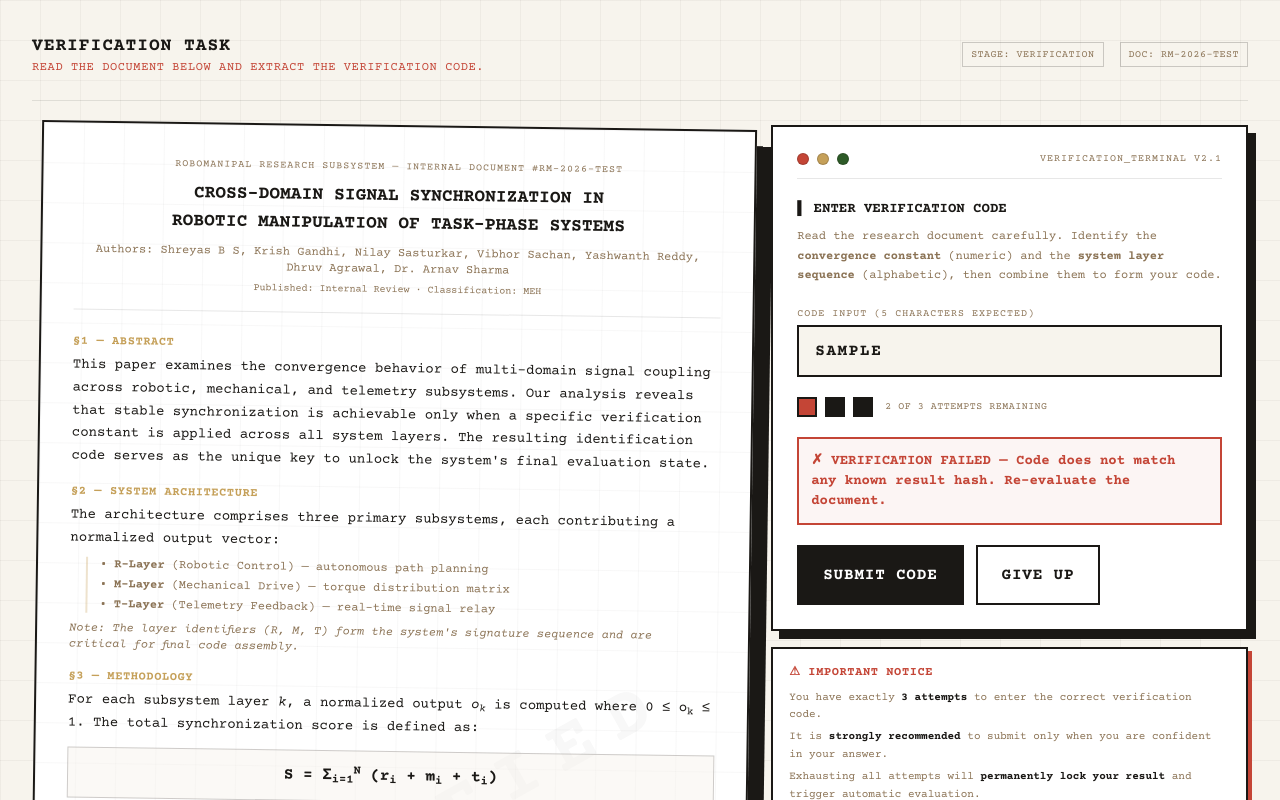
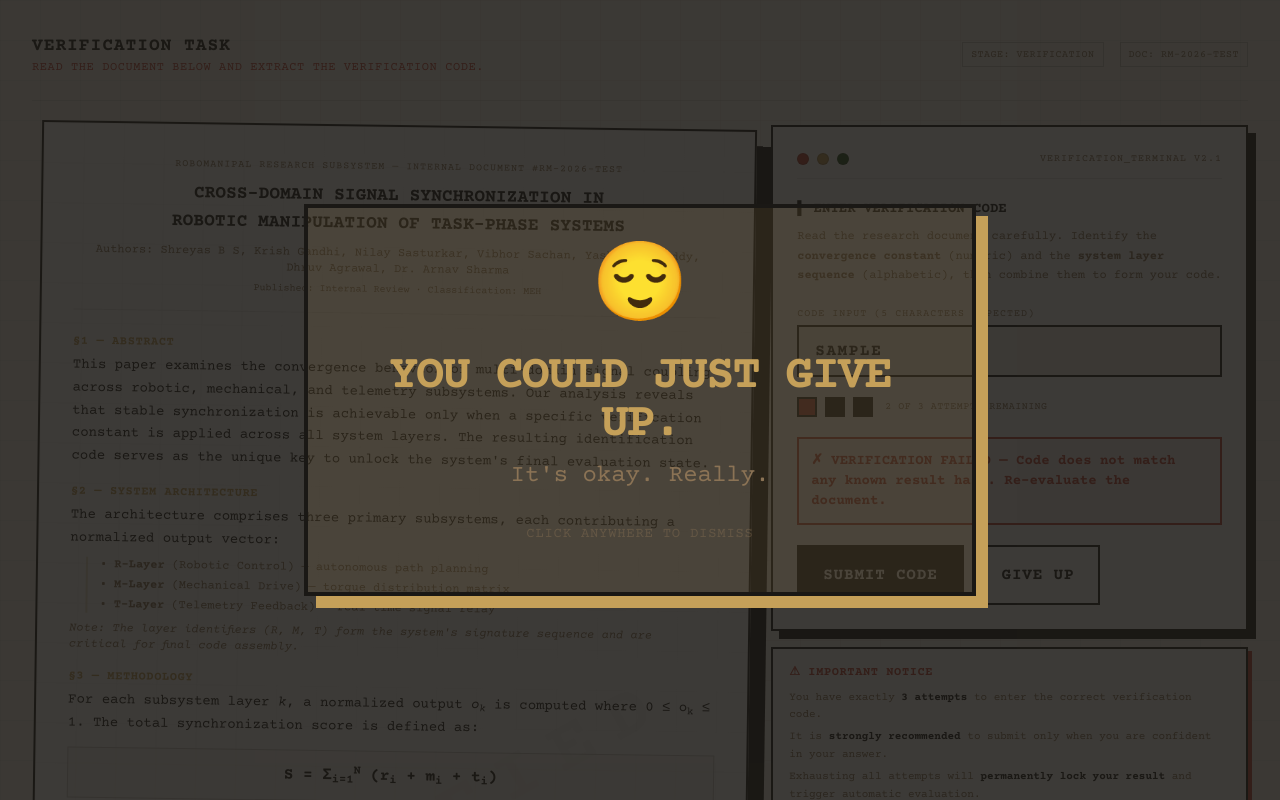
Before and after one commit to shreyasbs31/RoboManipal_Prank_Selection_Website, a Next.js app: page /task in a window 1280 px wide. Both pictures are taken after typing "Sample" into the empty fields and a click on the button "SUBMIT CODE". Shown: the top 800 px of the page. Built offline with nearby package versions, Linux system fonts and the light colour scheme.

Commit message:
added popups

```diff
--- /dev/null
+++ b/components/CheekyPopup.tsx
@@ -0,0 +1,107 @@
+'use client';
+
+import { motion, AnimatePresence } from 'framer-motion';
+
+interface CheekyPopupProps {
+  isOpen: boolean;
+  onClose: () => void;
+  attempt: 1 | 2;
+}
+
+export default function CheekyPopup({
+  isOpen,
+  onClose,
+  attempt,
+}: CheekyPopupProps) {
+  const messages = {
+    1: {
+      main: "You could just GIVE UP.",
+      sub: "It's okay. Really.",
+      emoji: "😌",
+      color: "gold",
+    },
+    2: {
+      main: "PLEASE just press the GIVE UP button",
+      sub: "Do us both a favor.",
+      emoji: "🙏",
+      color: "red",
+    },
+  };
+
+  const msg = messages[attempt];
+
+  return (
+    <AnimatePresence>
+      {isOpen && (
+        <motion.div
+          initial={{ opacity: 0 }}
+          animate={{ opacity: 1 }}
+          exit={{ opacity: 0 }}
+          transition={{ duration: 0.2 }}
+          className="fixed inset-0 z-50 flex items-center justify-center px-4"
+          style={{ backgroundColor: 'rgba(26,24,21,0.85)' }}
+          onClick={onClose}
+        >
+          <motion.div
+            initial={{ scale: 0.7, opacity: 0, y: 30 }}
+            animate={{ scale: 1, opacity: 1, y: 0 }}
+            exit={{ scale: 0.7, opacity: 0, y: 30 }}
+            transition={{
+              duration: 0.3,
+              type: 'spring',
+              stiffness: 300,
+              damping: 25,
+            }}
+            className={`border-4 border-ink p-12 max-w-2xl w-full text-center ${
+              attempt === 1 ? 'bg-gold/10' : 'bg-red/10'
+            }`}
+            style={{
+              boxShadow: attempt === 1 ? '12px 12px 0 #C5A059' : '12px 12px 0 #C44536',
+              animation: attempt === 2 ? 'pulse-heavy 0.6s ease-in-out infinite' : undefined,
+            }}
+            onClick={(e) => e.stopPropagation()}
+          >
+            {/* Emoji */}
+            <motion.div
+              animate={{ scale: [1, 1.1, 1] }}
+              transition={{ duration: 0.6, repeat: Infinity, delay: 0.2 }}
+              className="text-7xl mb-6"
+            >
+              {msg.emoji}
+            </motion.div>
+
+            {/* Main Message */}
+            <motion.h2
+              initial={{ opacity: 0, y: 10 }}
+              animate={{ opacity: 1, y: 0 }}
+              transition={{ delay: 0.1 }}
+              className="text-4xl md:text-5xl font-black uppercase tracking-tighter mb-3"
+              style={{ color: attempt === 1 ? '#C5A059' : '#C44536' }}
+            >
+              {msg.main}
+            </motion.h2>
+
+            {/* Sub Message */}
+            <motion.p
+              initial={{ opacity: 0, y: 10 }}
+              animate={{ opacity: 1, y: 0 }}
+              transition={{ delay: 0.2 }}
+              className="text-xl md:text-2xl text-brown mb-8"
+            >
+              {msg.sub}
+            </motion.p>
+
+            {/* Click to close */}
+            <motion.p
+              animate={{ opacity: [0.5, 1, 0.5] }}
+              transition={{ duration: 1.5, repeat: Infinity }}
+              className="text-sm text-brown/70 uppercase tracking-wider"
+            >
+              Click anywhere to dismiss
+            </motion.p>
+          </motion.div>
+        </motion.div>
+      )}
+    </AnimatePresence>
+  );
+}
--- a/components/TerminalInput.tsx
+++ b/components/TerminalInput.tsx
@@ -6,6 +6,7 @@ import { motion } from 'framer-motion';
 import BrutalistButton from './BrutalistButton';
 import AttemptIndicator from './AttemptIndicator';
 import ConfirmationModal from './ConfirmationModal';
+import CheekyPopup from './CheekyPopup';
 import { ATTEMPT_MESSAGES, MAX_ATTEMPTS } from '@/lib/constants';
 
 export default function TerminalInput() {
@@ -15,6 +16,8 @@ export default function TerminalInput() {
   const [message, setMessage] = useState('');
   const [isSubmitting, setIsSubmitting] = useState(false);
   const [showModal, setShowModal] = useState(false);
+  const [showCheekyPopup, setShowCheekyPopup] = useState(false);
+  const [cheekyAttempt, setCheekyAttempt] = useState<1 | 2>(1);
 
   const handleInputChange = (e: React.ChangeEvent<HTMLInputElement>) => {
     setInput(e.target.value.toUpperCase().trim());
@@ -35,6 +38,16 @@ export default function TerminalInput() {
     }
 
     setMessage(ATTEMPT_MESSAGES[newAttempts] || '');
+
+    // Show cheeky popup on first and second failures
+    if (newAttempts === 1 || newAttempts === 2) {
+      setCheekyAttempt(newAttempts as 1 | 2);
+      setShowCheekyPopup(true);
+      // Auto-close after 3.5 seconds
+      setTimeout(() => {
+        setShowCheekyPopup(false);
+      }, 3500);
+    }
 
     setTimeout(() => {
       setIsSubmitting(false);
@@ -166,6 +179,13 @@ export default function TerminalInput() {
         onCancel={() => setShowModal(false)}
         onConfirm={handleConfirmGiveUp}
       />
+
+      {/* Cheeky Popup */}
+      <CheekyPopup
+        isOpen={showCheekyPopup}
+        onClose={() => setShowCheekyPopup(false)}
+        attempt={cheekyAttempt}
+      />
     </>
   );
 }
--- a/styles/globals.css
+++ b/styles/globals.css
@@ -94,6 +94,18 @@ html, body {
   50% { transform: translateY(-6px); }
 }
 
+/* Heavy pulse for urgent popups */
+@keyframes pulse-heavy {
+  0%, 100% {
+    transform: scale(1);
+    box-shadow: 12px 12px 0 #C44536;
+  }
+  50% {
+    transform: scale(1.02);
+    box-shadow: 14px 14px 0 #C44536;
+  }
+}
+
 /* Scrollbar styling */
 ::-webkit-scrollbar {
   width: 8px;
```
